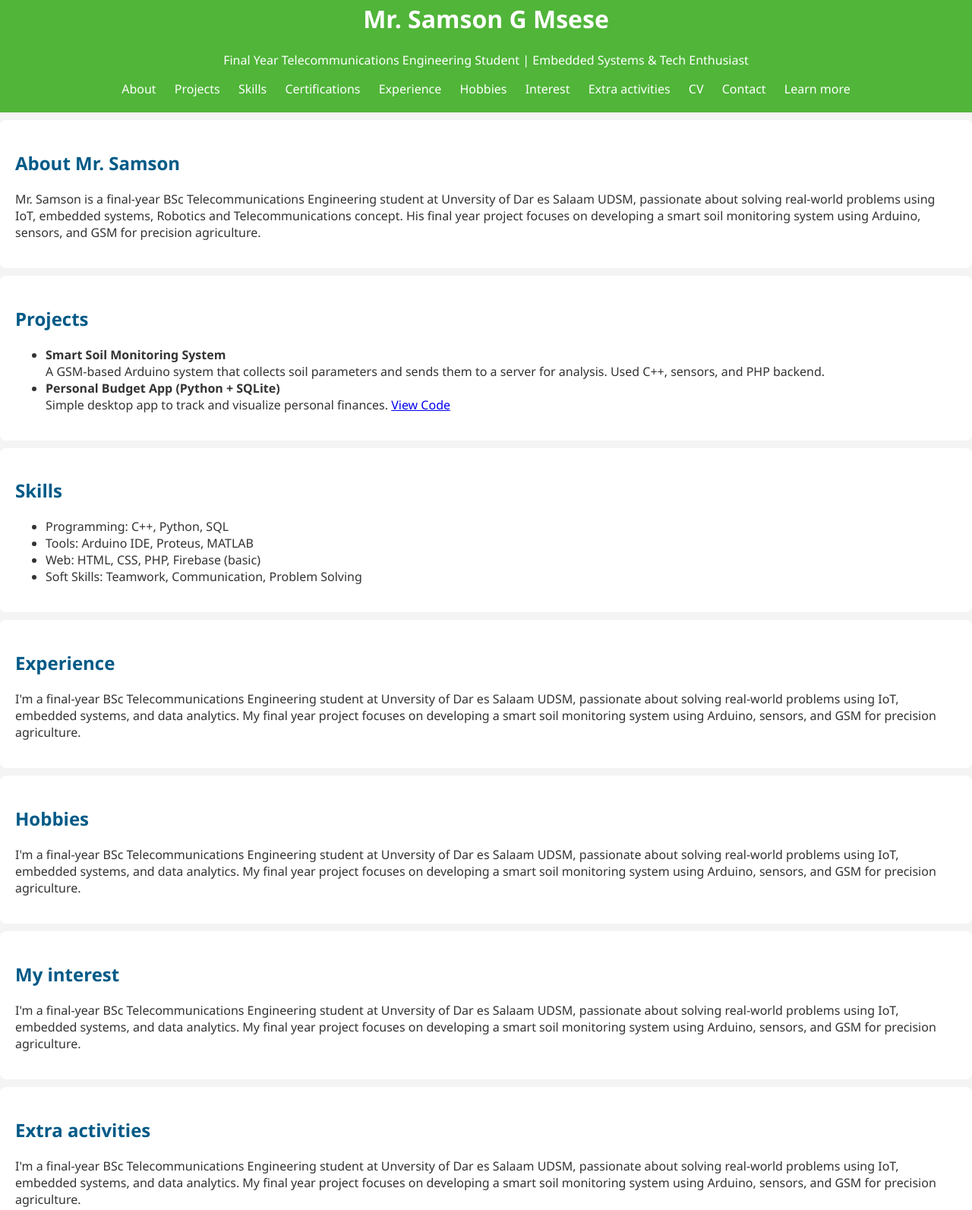
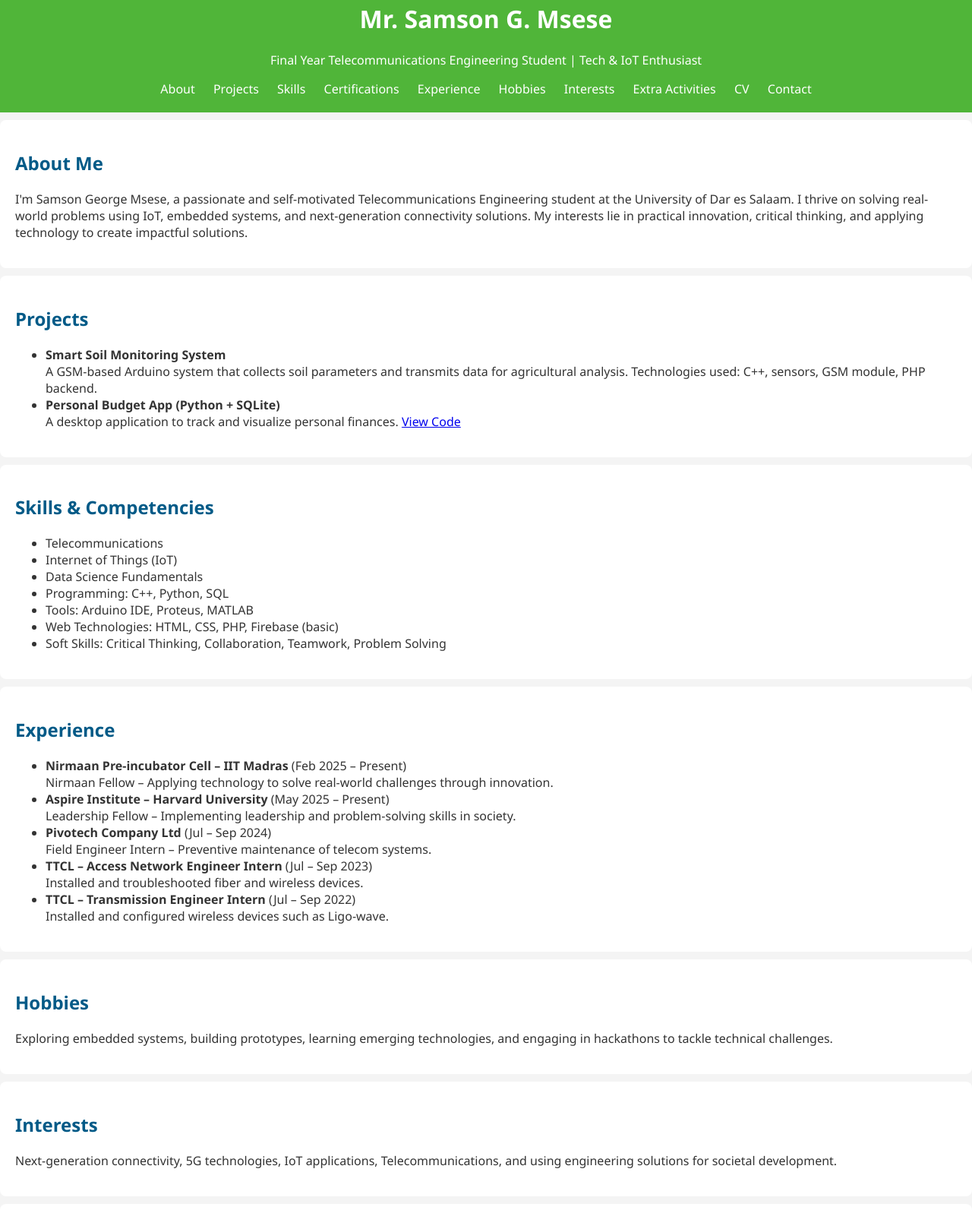
Before and after one commit to Samsonmsese/Portfolio, a plain HTML site: page index.html in a window 1280 px wide. Shown: the part 38-1631 px from the top of the page at 76% size. Drawn offline with Linux system fonts and the light colour scheme.

Commit message:
Update index.html

```diff
--- a/index.html
+++ b/index.html
@@ -8,29 +8,28 @@
 </head>
 <body>
   <header>
-    <h1> Mr. Samson G Msese </h1>
-    <p>Final Year Telecommunications Engineering Student | Embedded Systems & Tech Enthusiast</p>
+    <h1> Mr. Samson G. Msese </h1>
+    <p>Final Year Telecommunications Engineering Student | Tech & IoT Enthusiast</p>
     <nav>
       <a href="#about">About</a>
       <a href="#projects">Projects</a>
       <a href="#skills">Skills</a>
       <a href="#certifications">Certifications</a>
       <a href="#experience">Experience</a>
-      <a href="#Hobbies">Hobbies</a>
-      <a href="#Interest">Interest</a>
-      <a href="#extra activities">Extra activities</a>
+      <a href="#hobbies">Hobbies</a>
+      <a href="#interests">Interests</a>
+      <a href="#extra">Extra Activities</a>
       <a href="#cv">CV</a>
       <a href="#contact">Contact</a>
-      <a href="#learn more">Learn more</a>
-
     </nav>
   </header>
 
   <section id="about">
-    <h2>About Mr. Samson</h2>
+    <h2>About Me</h2>
     <p>
-      Mr. Samson is a final-year BSc Telecommunications Engineering student at Unversity of Dar es Salaam UDSM, passionate about solving real-world problems using IoT, embedded systems, Robotics and Telecommunications concept.
-      His final year project focuses on developing a smart soil monitoring system using Arduino, sensors, and GSM for precision agriculture.
+      I'm Samson George Msese, a passionate and self-motivated Telecommunications Engineering student at the University of Dar es Salaam.
+      I thrive on solving real-world problems using IoT, embedded systems, and next-generation connectivity solutions.
+      My interests lie in practical innovation, critical thinking, and applying technology to create impactful solutions.
     </p>
   </section>
 
@@ -39,77 +38,98 @@
     <ul>
       <li>
         <strong>Smart Soil Monitoring System</strong><br>
-        A GSM-based Arduino system that collects soil parameters and sends them to a server for analysis. Used C++, sensors, and PHP backend.
+        A GSM-based Arduino system that collects soil parameters and transmits data for agricultural analysis. Technologies used: C++, sensors, GSM module, PHP backend.
       </li>
       <li>
         <strong>Personal Budget App (Python + SQLite)</strong><br>
-        Simple desktop app to track and visualize personal finances.
+        A desktop application to track and visualize personal finances.
         <a href="#">View Code</a>
       </li>
     </ul>
   </section>
 
   <section id="skills">
-    <h2>Skills</h2>
+    <h2>Skills & Competencies</h2>
     <ul>
+      <li>Telecommunications</li>
+      <li>Internet of Things (IoT)</li>
+      <li>Data Science Fundamentals</li>
       <li>Programming: C++, Python, SQL</li>
       <li>Tools: Arduino IDE, Proteus, MATLAB</li>
-      <li>Web: HTML, CSS, PHP, Firebase (basic)</li>
-      <li>Soft Skills: Teamwork, Communication, Problem Solving</li>
+      <li>Web Technologies: HTML, CSS, PHP, Firebase (basic)</li>
+      <li>Soft Skills: Critical Thinking, Collaboration, Teamwork, Problem Solving</li>
     </ul>
   </section>
 
   <section id="experience">
     <h2>Experience</h2>
+    <ul>
+      <li><strong>Nirmaan Pre-incubator Cell – IIT Madras</strong> (Feb 2025 – Present)<br>
+        Nirmaan Fellow – Applying technology to solve real-world challenges through innovation.
+      </li>
+      <li><strong>Aspire Institute – Harvard University</strong> (May 2025 – Present)<br>
+        Leadership Fellow – Implementing leadership and problem-solving skills in society.
+      </li>
+      <li><strong>Pivotech Company Ltd</strong> (Jul – Sep 2024)<br>
+        Field Engineer Intern – Preventive maintenance of telecom systems.
+      </li>
+      <li><strong>TTCL – Access Network Engineer Intern</strong> (Jul – Sep 2023)<br>
+        Installed and troubleshooted fiber and wireless devices.
+      </li>
+      <li><strong>TTCL – Transmission Engineer Intern</strong> (Jul – Sep 2022)<br>
+        Installed and configured wireless devices such as Ligo-wave.
+      </li>
+    </ul>
+  </section>
+
+  <section id="hobbies">
+    <h2>Hobbies</h2>
     <p>
-      I'm a final-year BSc Telecommunications Engineering student at Unversity of Dar es Salaam UDSM, passionate about solving real-world problems using IoT, embedded systems, and data analytics. My final year project focuses on developing a smart soil monitoring system using Arduino, sensors, and GSM for precision agriculture.
+      Exploring embedded systems, building prototypes, learning emerging technologies, and engaging in hackathons to tackle technical challenges.
     </p>
   </section>
 
-  <section id="Hobbies">
-    <h2>Hobbies</h2>
+  <section id="interests">
+    <h2>Interests</h2>
     <p>
-      I'm a final-year BSc Telecommunications Engineering student at Unversity of Dar es Salaam UDSM, passionate about solving real-world problems using IoT, embedded systems, and data analytics. My final year project focuses on developing a smart soil monitoring system using Arduino, sensors, and GSM for precision agriculture.
+      Next-generation connectivity, 5G technologies, IoT applications, Telecommunications, and using engineering solutions for societal development.
     </p>
   </section>
 
-  <section id="Interest">
-    <h2>My interest</h2>
-    <p>
-      I'm a final-year BSc Telecommunications Engineering student at Unversity of Dar es Salaam UDSM, passionate about solving real-world problems using IoT, embedded systems, and data analytics. My final year project focuses on developing a smart soil monitoring system using Arduino, sensors, and GSM for precision agriculture.
-    </p>
-  </section>
-
-  <section id="extra activities">
-    <h2>Extra activities</h2>
-    <p>
-      I'm a final-year BSc Telecommunications Engineering student at Unversity of Dar es Salaam UDSM, passionate about solving real-world problems using IoT, embedded systems, and data analytics. My final year project focuses on developing a smart soil monitoring system using Arduino, sensors, and GSM for precision agriculture.
-    </p>
+  <section id="extra">
+    <h2>Extra Activities & Achievements</h2>
+    <ul>
+      <li>Second Winner - RISE 4.0 Hackathon, Funguo Program, Kenya Innovation Week 2024</li>
+      <li>Active participant in innovation competitions and leadership programs</li>
+    </ul>
   </section>
 
   <section id="certifications">
     <h2>Certifications</h2>
     <ul>
-      <li>Google Data Analytics (Coursera)</li>
-      <li>CS50x - Introduction to Computer Science (Harvard)</li>
-      <li>Cisco Networking Basics</li>
+      <li>IoT Certification Program – HUBiquitous (Buni Hub) – 2024</li>
+      <li>5G Technology Development & Applications – ITU – 2024</li>
+      <li>Cybercrime Detection & Prevention – IFM – 2022</li>
     </ul>
   </section>
 
   <section id="cv">
     <h2>Download My CV</h2>
-    <p><a href="assets/asha_cv.pdf" target="_blank">Download CV (PDF)</a></p>
+    <p><a href="assets/samson_cv.pdf" target="_blank">Download CV (PDF)</a></p>
   </section>
 
   <section id="contact">
     <h2>Contact</h2>
-    <p>Email: asha.m@example.com</p>
-    <p><a href="https://linkedin.com/in/asham" target="_blank">LinkedIn</a> |
-       <a href="https://github.com/asham" target="_blank">GitHub</a></p>
+    <p>Email: smsese09@gmail.com</p>
+    <p>Phone: +255 745 623 235</p>
+    <p>
+      <a href="https://linkedin.com/in/samsonmsese" target="_blank">LinkedIn</a> |
+      <a href="https://github.com/samsonmsese" target="_blank">GitHub</a>
+    </p>
   </section>
 
   <footer>
-    <p>&copy; 2025 Asha M. | Built with HTML & CSS</p>
+    <p>&copy; 2025 Samson G. Msese | Built with HTML & CSS</p>
   </footer>
 </body>
 </html>
```
